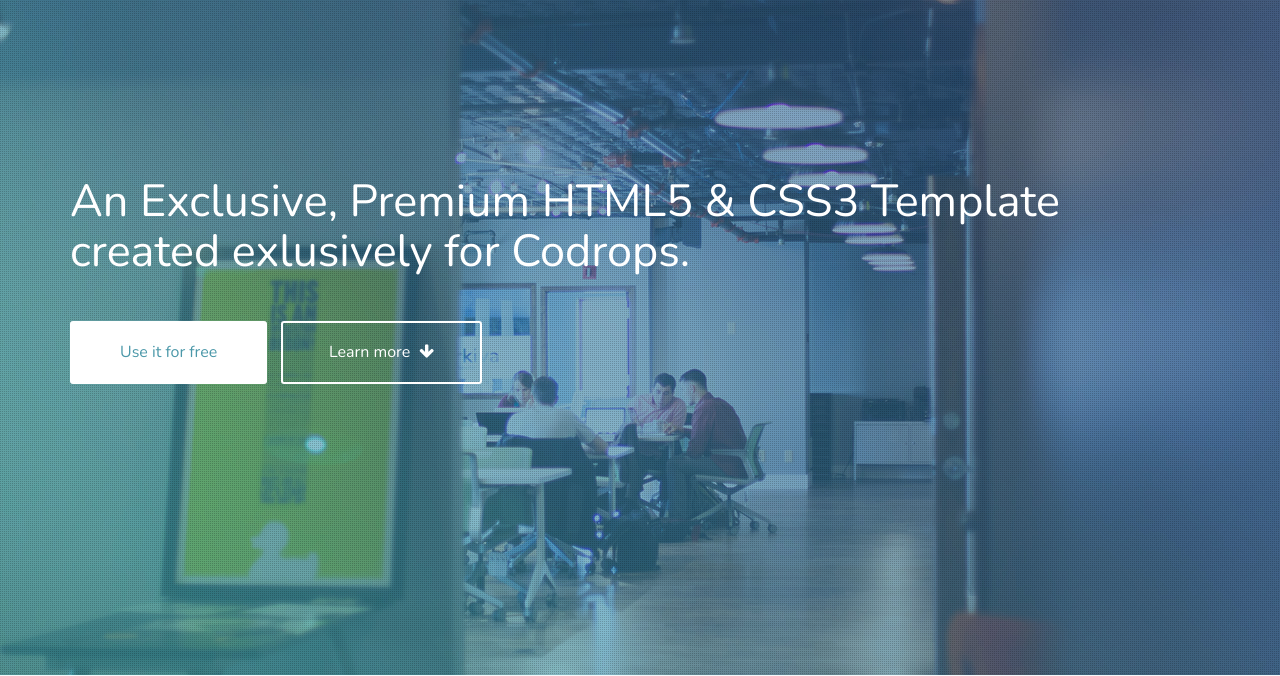
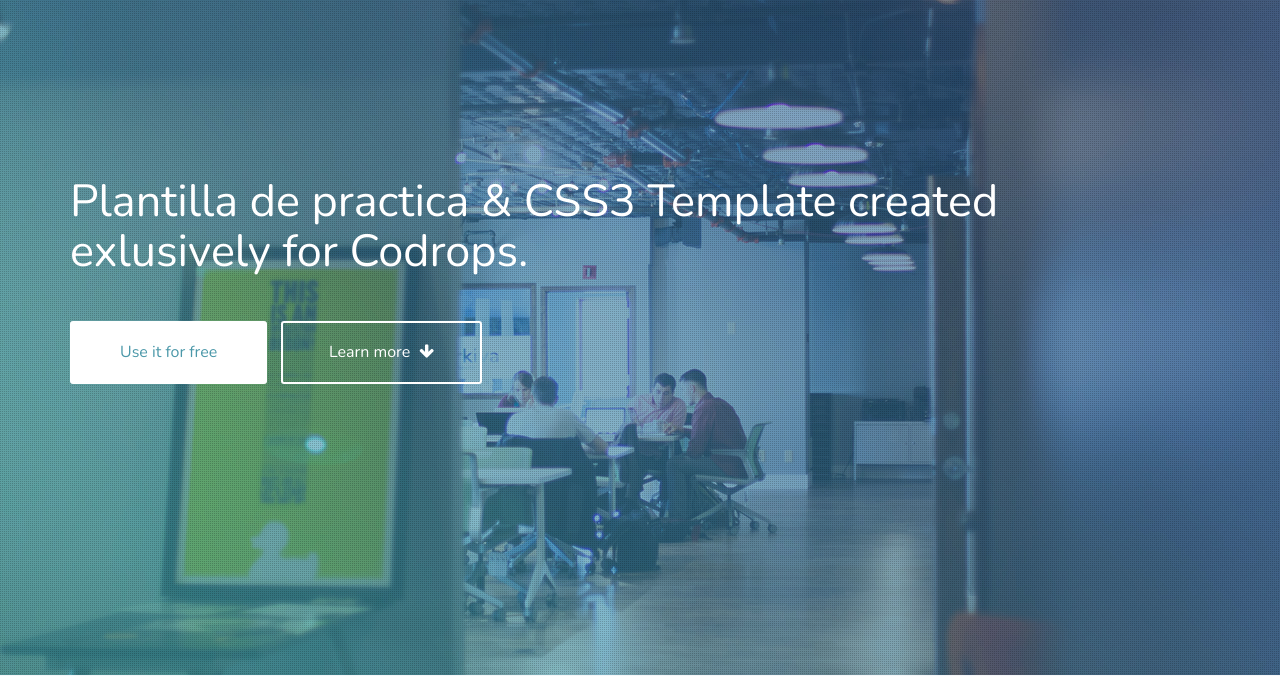
Before and after one commit to CruzLau/prueba, a plain HTML site: page index.html in a window 1280 px wide. Shown: the part 125-801 px from the top of the page. Drawn offline with nearby package versions, Linux system fonts and the light colour scheme.

Commit message:
Cambie el titulo del index para prueba

```diff
--- a/index.html
+++ b/index.html
@@ -58,7 +58,7 @@
 					</div>
 					<div class="row hero-content">
 						<div class="col-md-12">
-							<h1 class="animated fadeInDown">An Exclusive, Premium HTML5 &amp; CSS3 Template created exlusively for Codrops.</h1>
+							<h1 class="animated fadeInDown">Plantilla de practica &amp; CSS3 Template created exlusively for Codrops.</h1>
 							<a href="http://tympanus.net/codrops/?p=22554" class="use-btn animated fadeInUp">Use it for free</a> <a href="#about" class="learn-btn animated fadeInUp">Learn more <i class="fa fa-arrow-down"></i></a>
 						</div>
 					</div>
```
